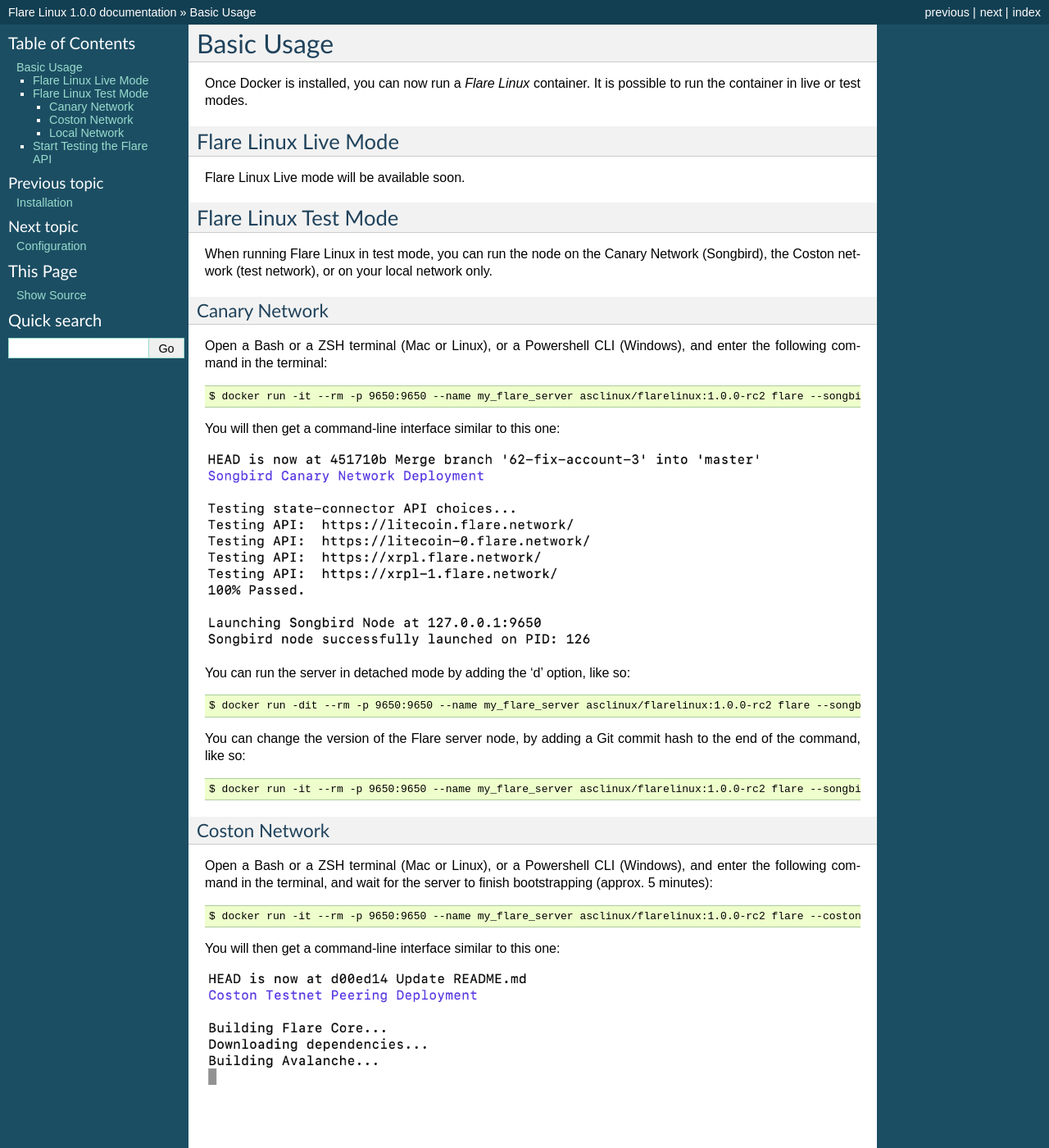
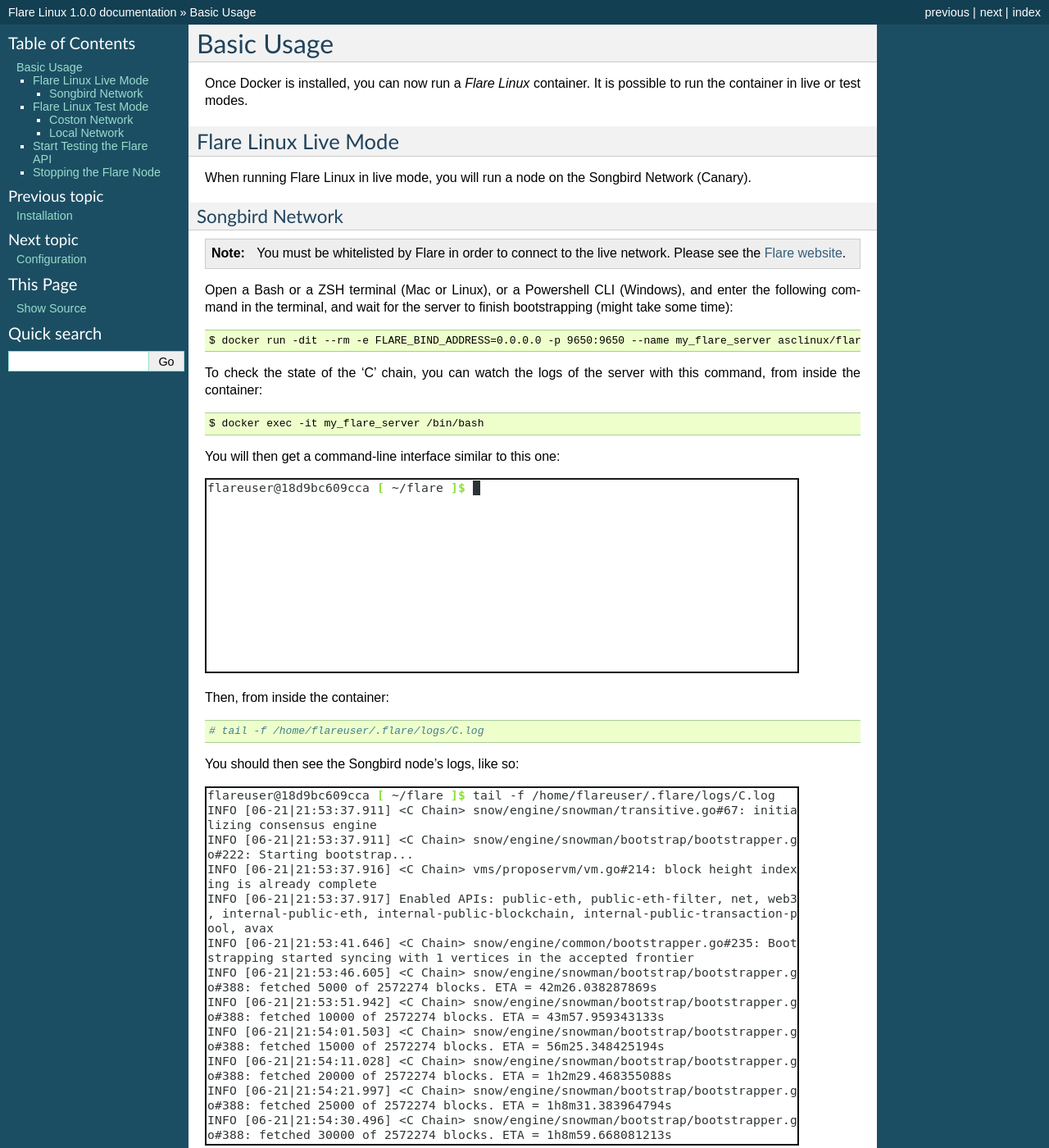
Before and after one commit to linuxforphp/flarelinux-docs, a Sphinx documentation site: the page built from docs/basic_usage.rst, in a window 1280 px wide and 1400 px high. Shown: the whole window at 82% size. Built offline with Sphinx 7.4.7, drawn with Linux system fonts in a browser that asks for light colours; some of the changed text lies outside the part shown.

```diff
--- a/docs/basic_usage.rst
+++ b/docs/basic_usage.rst
@@ -17,7 +17,34 @@ live or test modes.
 Flare Linux Live Mode
 ---------------------
 
-Flare Linux Live mode will be available soon.
+When running Flare Linux in live mode, you will run a node on the Songbird Network (Canary).
+
+Songbird Network
+----------------
+
+.. note:: You must be whitelisted by Flare in order to connect to the live network. Please see the `Flare website <https://flare.xyz/putting-songbird-in-flight/>`_.
+
+Open a Bash or a ZSH terminal (Mac or Linux), or a Powershell CLI (Windows), and enter the following
+command in the terminal, and wait for the server to finish bootstrapping (might take some time)::
+
+    $ docker run -dit --rm -e FLARE_BIND_ADDRESS=0.0.0.0 -p 9650:9650 --name my_flare_server asclinux/flarelinux:1.0.0 flare --songbird
+
+To check the state of the 'C' chain, you can watch the logs of the server with this command, from inside
+the container::
+
+    $ docker exec -it my_flare_server /bin/bash
+
+You will then get a command-line interface similar to this one:
+
+.. image:: /images/basic_usage01.png
+
+Then, from inside the container::
+
+    # tail -f /home/flareuser/.flare/logs/C.log
+
+You should then see the Songbird node's logs, like so:
+
+.. image:: /images/basic_usage02.png
 
 .. index:: Test mode
 
@@ -25,55 +52,36 @@ Flare Linux Live mode will be available soon.
 Flare Linux Test Mode
 ---------------------
 
-When running Flare Linux in test mode, you can run the node on the Canary Network (Songbird),
-the Coston network (test network), or on your local network only.
-
-Canary Network
---------------
-
-Open a Bash or a ZSH terminal (Mac or Linux), or a Powershell CLI (Windows), and enter the following
-command in the terminal::
-
-    $ docker run -it --rm -p 9650:9650 --name my_flare_server asclinux/flarelinux:1.0.0-rc2 flare --songbird
-
-You will then get a command-line interface similar to this one:
-
-.. image:: /images/basic_usage01.png
-
-You can run the server in detached mode by adding the 'd' option, like so::
-
-    $ docker run -dit --rm -p 9650:9650 --name my_flare_server asclinux/flarelinux:1.0.0-rc2 flare --songbird
-
-You can change the version of the Flare server node, by adding a Git commit hash to the end of the command, like so::
-
-    $ docker run -it --rm -p 9650:9650 --name my_flare_server asclinux/flarelinux:1.0.0-rc2 flare --songbird a1f141b4562
+When running Flare Linux in test mode, you will either connect to the Coston network (test network),
+or use a local test network.
 
 Coston Network
 --------------
 
 Open a Bash or a ZSH terminal (Mac or Linux), or a Powershell CLI (Windows), and enter the following
-command in the terminal, and wait for the server to finish bootstrapping (approx. 5 minutes)::
+command in the terminal, and wait for the server to finish bootstrapping (might take a few minutes)::
 
-    $ docker run -it --rm -p 9650:9650 --name my_flare_server asclinux/flarelinux:1.0.0-rc2 flare --coston
+    $ docker run -dit --rm -e FLARE_BIND_ADDRESS=0.0.0.0 -p 9650:9650 --name my_flare_server asclinux/flarelinux:1.0.0 flare --coston
 
-You will then get a command-line interface similar to this one:
+To check the state of the 'C' chain, you can watch the logs of the server with this command from inside
+the container::
 
-.. image:: /images/basic_usage02.png
+    $ docker exec -it my_flare_server /bin/bash
 
-You can run the server in detached mode by adding the 'd' option, like so::
+Then, from inside the container::
 
-    $ docker run -dit --rm -p 9650:9650 --name my_flare_server asclinux/flarelinux:1.0.0-rc2 flare --coston
+    # tail -f /home/flareuser/.flare/logs/C.log
 
-You can change the version of the Flare server node, by adding a Git commit hash to the end of the command, like so::
+You can also run the server in interactive mode by removing the 'd' option, like so::
 
-    $ docker run -it --rm -p 9650:9650 --name my_flare_server asclinux/flarelinux:1.0.0-rc2 flare --coston e9ca17eace0
+    $ docker run -it --rm -e FLARE_BIND_ADDRESS=0.0.0.0 -p 9650:9650 --name my_flare_server asclinux/flarelinux:1.0.0 flare --coston
 
 Local Network
 --------------
 
 If you prefer, you can run a local Flare node, by running the following command instead::
 
-    $ docker run -it --rm -p 9650:9650 --name my_flare_server asclinux/flarelinux:1.0.0-rc2 flare --local
+    $ docker run -it --rm -e FLARE_BIND_ADDRESS=127.0.0.1 -p 9650:9650 --name my_flare_server asclinux/flarelinux:1.0.0 flare
 
 ---------------------------
 Start Testing the Flare API
@@ -81,8 +89,12 @@ Start Testing the Flare API
 
 Use `Postman <https://www.postman.com/>`_ to start querying your server's API: `VIDEO TUTORIAL <https://youtu.be/NPvu6xJ7tsk?t=2447>`_,
 
-.. note:: Make sure the "P" and "C" chains are bootstrapped, before making other queries!
+.. note:: Make sure the "C" chain is bootstrapped, before making other queries!
 
-To stop the Flare server, please enter the following command (or press `Ctrl+C`)::
+-----------------------
+Stopping the Flare Node
+-----------------------
 
-    $ docker stop my_flare_server
+To stop the Flare server, please enter the following command (or press `Ctrl+C` in interactive mode)::
+
+    $ docker rm -f my_flare_server
--- a/docs/installation.rst
+++ b/docs/installation.rst
@@ -28,5 +28,5 @@ see the following pages:
 
 Requirements (on top of the Docker specifications):
 
-* An additional 4 GB of RAM for each Node server you wish to run on your computer,
-* An additional 25 GB of storage (HDD or SSD).
+* An additional 8 GB of RAM for each Node server you wish to run on your computer,
+* An additional 100 GB of storage (HDD or SSD).
```
Also changed, not shown: docs/configuration.rst (+18 -35 lines), docs/whats_new.rst (+42 -37 lines), docs/images/basic_usage01.png, docs/images/basic_usage02.png.
